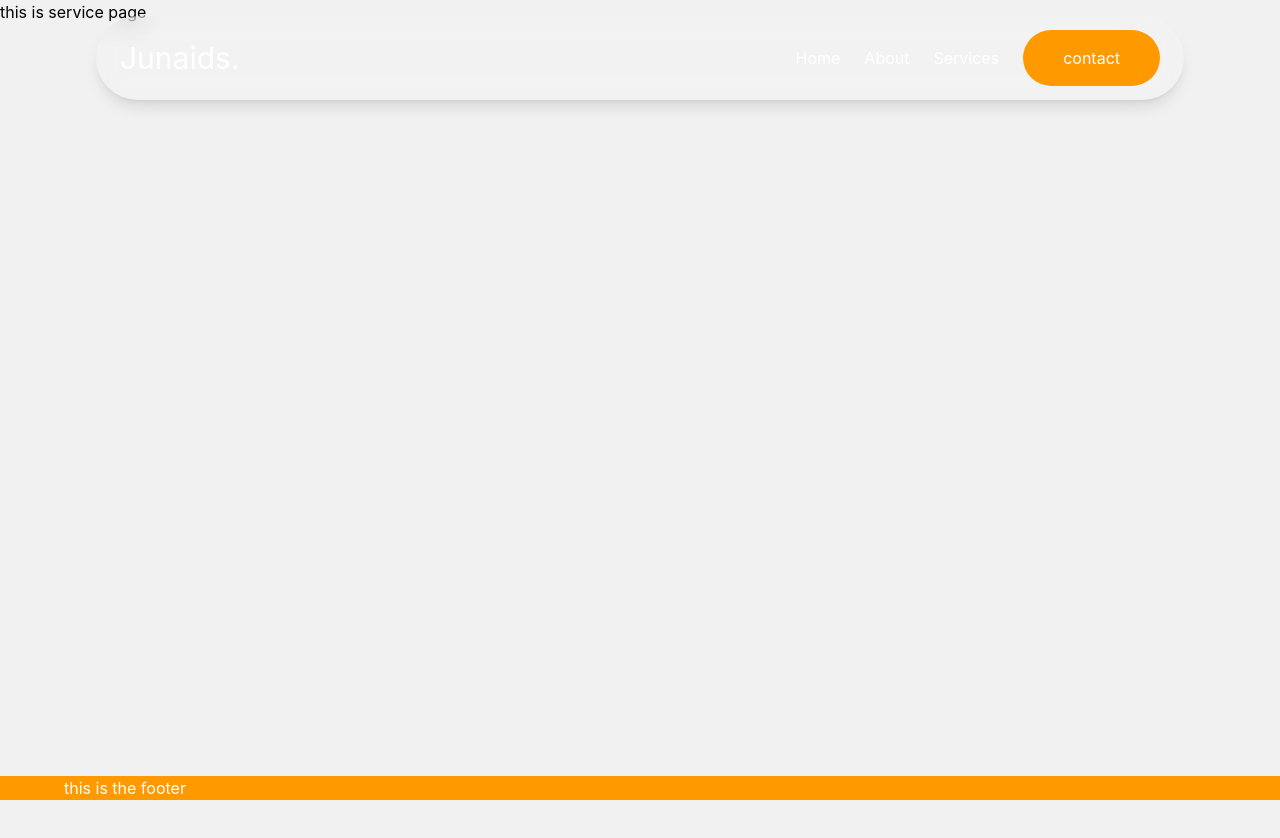
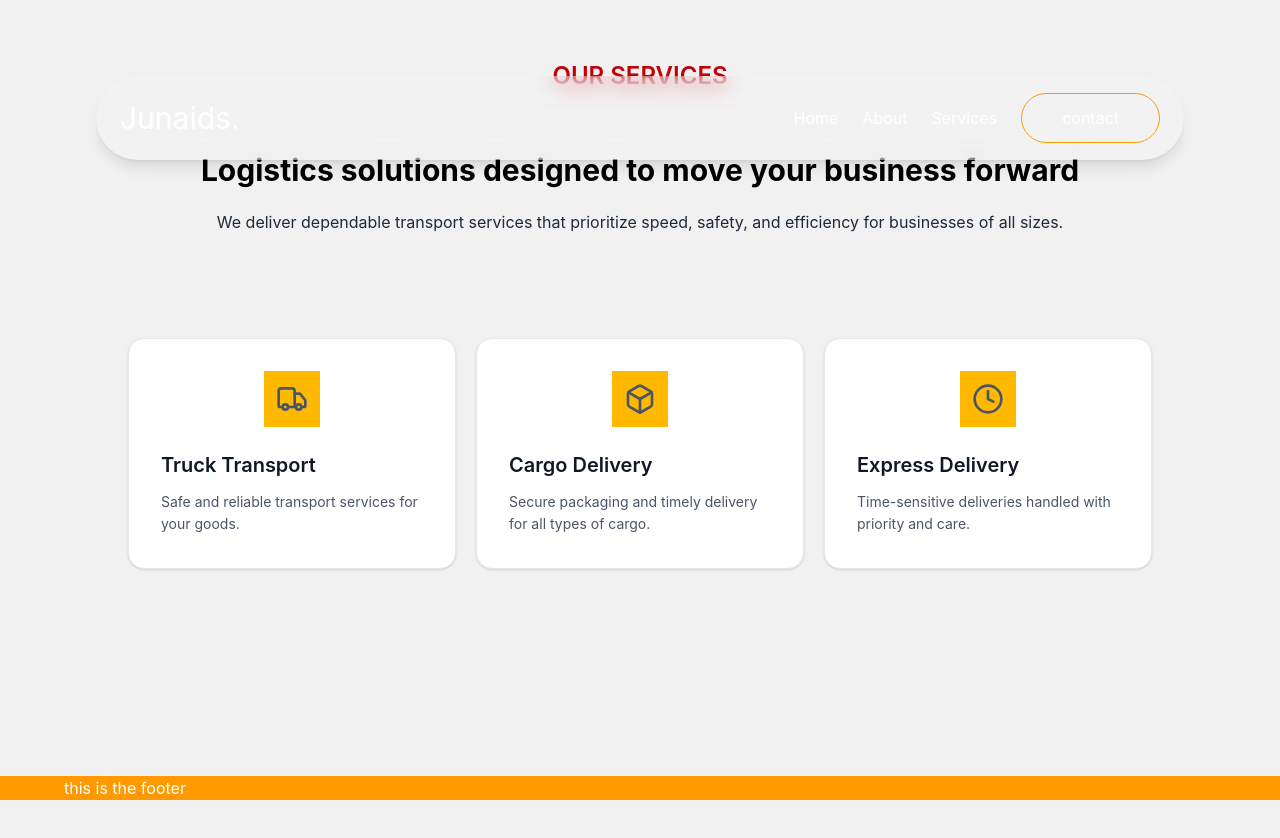
Before and after one commit to Junaid0023/junaids-transport, a React (Vite) app: page /Service in a window 1280 px wide. Shown: the top 838 px of the page. Before the commit the page ends 800 px from the top, so only its background shows below. Built offline with nearby package versions, Linux system fonts and the light colour scheme.

Commit message:
added service card

```diff
--- /dev/null
+++ b/data/services.js
@@ -0,0 +1,20 @@
+  import { Truck, Box, Clock } from "lucide-react"; // example icons
+
+
+  export const services = [
+  {
+    title: "Truck Transport",
+    description: "Safe and reliable transport services for your goods.",
+    icon: Truck,
+  },
+  {
+    title: "Cargo Delivery",
+    description: "Secure packaging and timely delivery for all types of cargo.",
+    icon: Box,
+  },
+  {
+    title: "Express Delivery",
+    description: "Time-sensitive deliveries handled with priority and care.",
+    icon: Clock,
+  },
+];
--- /dev/null
+++ b/src/components/Cards.jsx
@@ -0,0 +1,26 @@
+import React from 'react'
+import { services } from '../../data/services'
+
+
+
+
+const Cards = ({title, description, icon: Icon}) => {
+  return (
+   <article className=' group rounded-2xl border border-gray-200 bg-white p-8 shadow-sm transition-all duration 300 hover:translate-y-2 hover:shadow-sm '>
+      <div className='mb-6 flex h-14 w-14 mx-auto items-center justify-center bg-amber-400 transition-colors duration-300 group-hover:bg-blue-100 p-3'>
+        <Icon className="h-15 w-15 text-gray-600 "/>
+      </div>
+      <h3 className='mb-3 text-xl font-semibold text-gray-900'>{title}</h3>
+      <p className='text-sm leading-relaxed text-gray-600'>{description}</p>
+
+      {/* <div className='mb-6'>
+        <span className='inline-flex items-center text-sm font-medium text-blue-600 group-hover:underline'>
+          Learn more →
+        </span>
+      </div> */}
+   </article>
+
+  )
+}
+
+export default Cards
--- a/src/components/Hero.jsx
+++ b/src/components/Hero.jsx
@@ -3,7 +3,7 @@ import { Check, MessageCircle, Lock} from 'lucide-react'
 
 const Hero = () => {
     return (
-        <section className="relative h-screen w-full">
+        <section className="relative h-screen w-full border-b-[30px] border-b-amber-500">
             {/* Background Image */}
             <img
                 src={truckhead}
@@ -36,15 +36,15 @@ const Hero = () => {
                     </div>
 
                     <div className="mt-8 flex gap-5">
-                        <span className="flex flex-col text-center md:flex md:flex-row items-center gap-2">
+                        <span className="flex flex-col text-center font-bold md:flex md:flex-row items-center gap-2">
                             <Check className="w-6 h-6 text-amber-500 bg-white/10 rounded-full"/>
                             On-time delivery
                         </span>
-                        <span className="flex flex-col text-center md:flex md:flex-row items-center gap-2">
+                        <span className="flex flex-col text-center font-bold md:flex md:flex-row items-center gap-2">
                             <MessageCircle className="w-6 h-6 text-amber-500 bg-white/10 rounded-full"/>
                             24/7 support
                         </span>
-                        <span className="flex flex-col text-center md:flex md:flex-row items-center gap-2">
+                        <span className="flex flex-col text-center font-bold md:flex md:flex-row items-center gap-2">
                             <Lock className="w-6 h-6 text-amber-500 bg-white/10 rounded-full"/>
                             secure and reliable
                         </span>
@@ -53,6 +53,8 @@ const Hero = () => {
 
             </div>
         </section>
+
+
     );
 };
 
--- a/src/components/Navbar.jsx
+++ b/src/components/Navbar.jsx
@@ -21,7 +21,7 @@ const Navbar = () => {
             <Link to="/" className=' hover:text-amber-300'>Home</Link>
             <Link to="/About" className=' hover:text-amber-300'>About</Link>
             <Link to="/Services" className=' hover:text-amber-300'>Services</Link>
-            <Link to="/Contact" className=' hover:text-amber-300 bg-amber-500 py-4 px-10 rounded-full'>contact</Link>
+            <Link to="/Contact" className=' hover:bg-amber-500 border border-amber-500 py-3 px-10 rounded-full transition-all duration-200'>contact</Link>
 
 
           </div>
--- a/src/pages/HomePage.jsx
+++ b/src/pages/HomePage.jsx
@@ -1,10 +1,13 @@
 import React from 'react'
 import Hero from '../components/Hero'
+import ServicesPage from './ServicesPage'
+
 
 const HomePage = () => {
   return (
     <>
       <Hero />
+      <ServicesPage />
     </>
   )
 }
--- a/src/pages/ServicesPage.jsx
+++ b/src/pages/ServicesPage.jsx
@@ -1,10 +1,36 @@
 import React from 'react'
+import { services } from '../../data/services'
+import Cards from '../components/Cards'
+
+
+
+
 
 const ServicesPage = () => {
   return (
-    <div>
-      this is service page
-    </div>
+    <section className='h-screen w'>
+      <div className='text-center'>
+        <h1 className='text-[1rem] md:text-2xl mt-13 md:m-15 font-semibold text-red-700'>OUR SERVICES</h1>
+        <h4 className='text-[1.2rem] mt-7 leading-tight  md:text-3xl mb-5 font-bold px-7'>Logistics solutions designed to move  your business forward</h4>
+        <p className='px-7 text-sm md:text-base text-gray-800'>We deliver dependable transport services that prioritize speed, safety, and efficiency for businesses of all sizes.</p>
+      </div>
+
+      <div className='mx-auto max-w-6xl px-6'>
+
+         <div className='mt-16 grid sm:grid-cols-2 lg:grid-cols-3 p-10 gap-5 '>
+        {services.map((service) => (
+          <Cards key={service.id}
+          title = {service.title}
+          description = {service.description}
+          icon= {service.icon}
+          />
+        ))}
+      </div>
+      </div>
+
+
+
+    </section>
   )
 }
 
```
